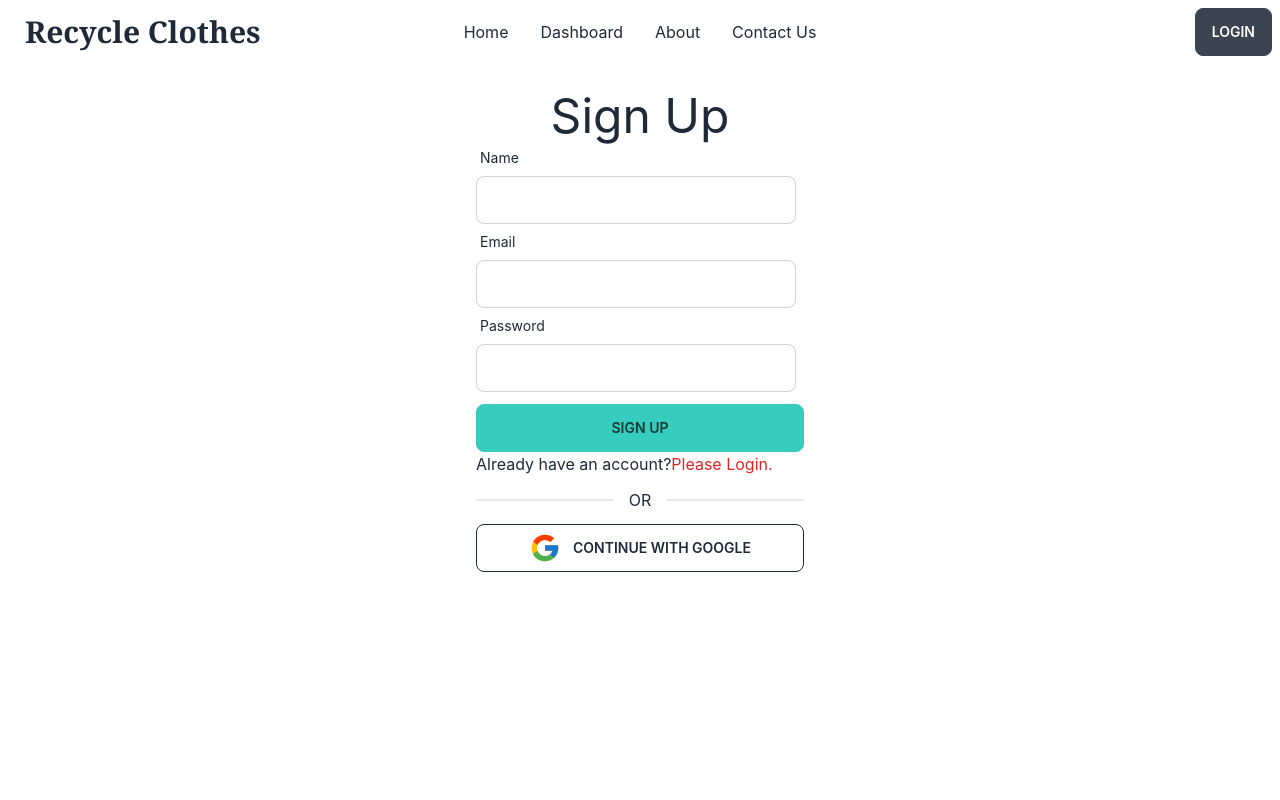
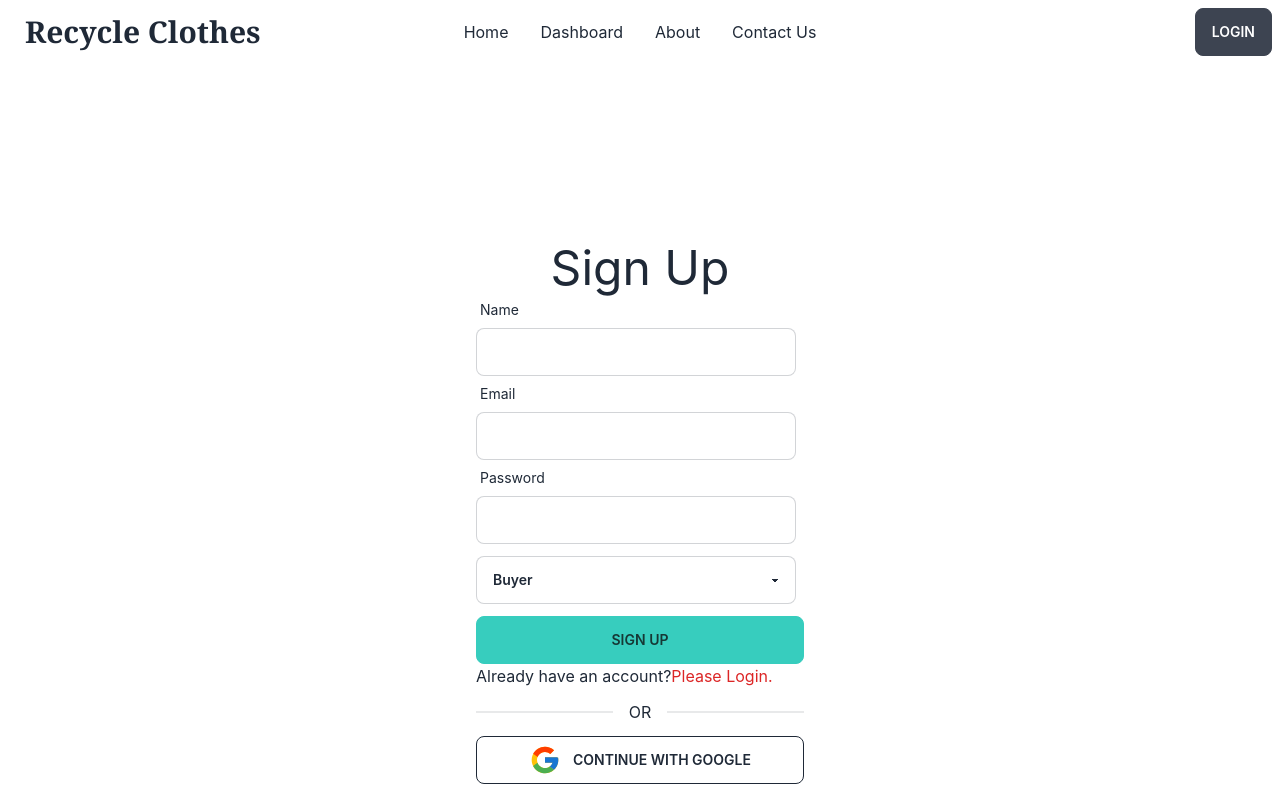
Before and after one commit to MMamunurRashid/Used-Product-Resale, a React (Create React App) app: page /sign-up in a window 1280 px wide. Shown: the top 800 px of the page. Built offline with nearby package versions, Linux system fonts and the light colour scheme; no server answers.

Commit message:
user stored in db

```diff
--- a/src/Pages/LoginAndRegister/Register/Register.js
+++ b/src/Pages/LoginAndRegister/Register/Register.js
@@ -20,9 +20,9 @@ const Register = () => {
   const handleSignup = (data) => {
     console.log(data);
 
-    //console.log(data);
     const email = data.email;
     const password = data.password;
+    const option = data.option;
 
     setSignupError("");
     createUser(email, password)
@@ -34,7 +34,9 @@ const Register = () => {
           displayName: data.name,
         };
         updateUser(userInfo)
-          .then(() => {})
+          .then(() => {
+            saveUserInDb(email, data.name, option);
+          })
           .catch((err) => console.error(err));
       })
       .catch((err) => {
@@ -50,12 +52,36 @@ const Register = () => {
       .then((result) => {
         const user = result.user;
         console.log(user);
+        const option = "Buyer";
+        saveUserInDb(user.email, user.displayName, option);
+        toast.success("Your Registration Successful!!");
       })
-      .catch((error) => console.error(error));
+      .catch((err) => {
+        console.error(err);
+        setSignupError(err.message);
+        toast.error(`${err.message}`);
+      });
+  };
+
+  const saveUserInDb = (name, email, option) => {
+    const user = { name, email, option };
+    fetch(`http://localhost:5000/users`, {
+      method: "PUT",
+      headers: {
+        "content-type": "application/json",
+      },
+      body: JSON.stringify(user),
+    })
+      .then((res) => res.json())
+      .then((data) => {
+        console.log("save-user", data);
+        //    setCreatedUserEmail(email);
+      });
   };
 
   return (
-    <div className="h-[800px] flex justify-center ">
+    <div>
+      <div className="h-[900px] flex justify-center items-center ">
         <div className="w-96 p-7">
           <h2 className="text-xl sm:text-5xl text-center">Sign Up</h2>
           <form onSubmit={handleSubmit(handleSignup)}>
@@ -102,7 +128,8 @@ const Register = () => {
                   },
                   pattern: {
                     value: /(?=.*[!@#$&*])(?=.*[0-9])/,
-                  message: "Password must have  number and special characters",
+                    message:
+                      "Password must have  number and special characters",
                   },
                 })}
                 className="input input-bordered w-full max-w-xs"
@@ -111,6 +138,15 @@ const Register = () => {
                 <p className="text-red-500">{errors.password.message}</p>
               )}
             </div>
+            <select
+              {...register("option", {
+                required: true,
+              })}
+              className="select select-bordered w-full max-w-xs mt-3"
+            >
+              <option selected>Buyer</option>
+              <option>Seller</option>
+            </select>
             <input
               className="btn btn-accent w-full mt-3"
               value="Sign Up"
@@ -125,9 +161,13 @@ const Register = () => {
             </Link>
           </p>
           <div className="divider">OR</div>
-        <button onClick={handleGoogleLogin} className="btn btn-outline w-full">
+          <button
+            onClick={handleGoogleLogin}
+            className="btn btn-outline w-full"
+          >
             <FcGoogle className="w-8 h-8 mr-3" /> CONTINUE WITH GOOGLE
           </button>
+        </div>
       </div>
     </div>
   );
```
Also changed, not shown: src/assets/banner.jpg (added). Lines whose indentation alone changed are shown as unchanged.
